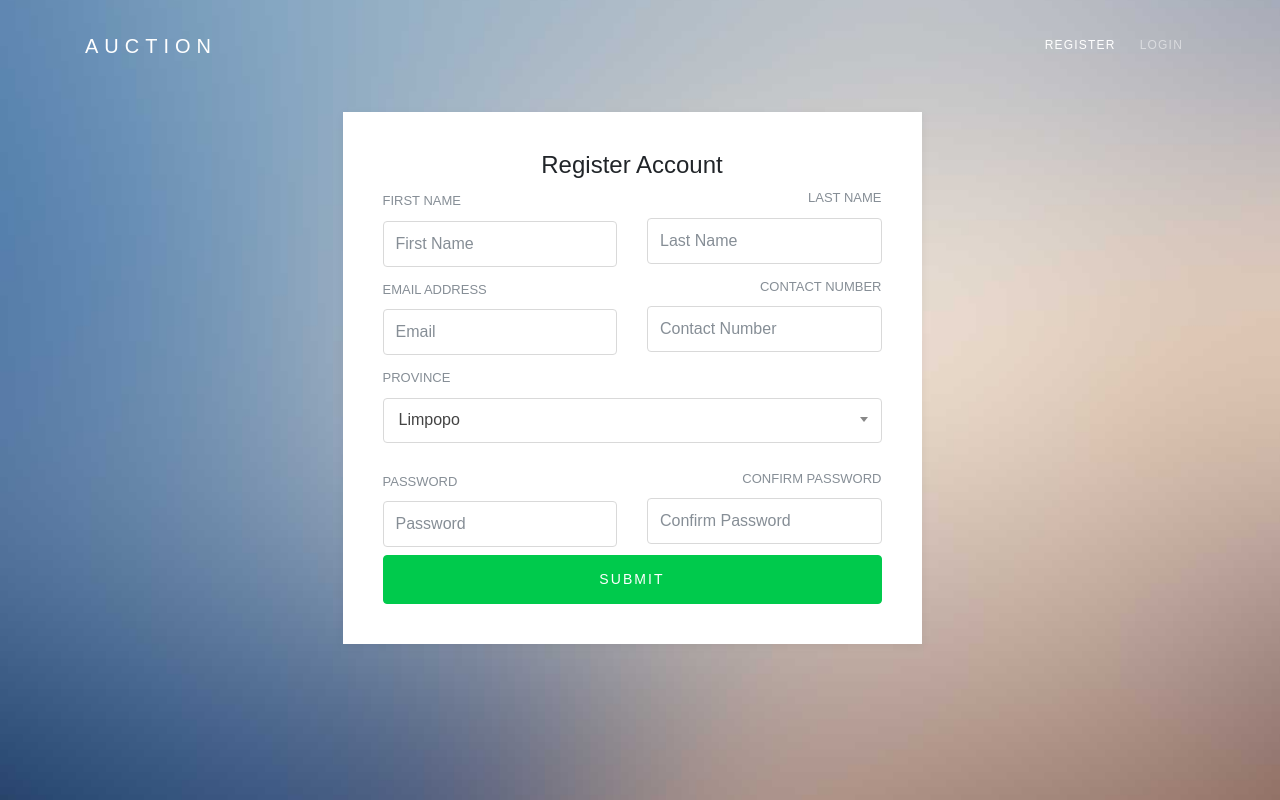
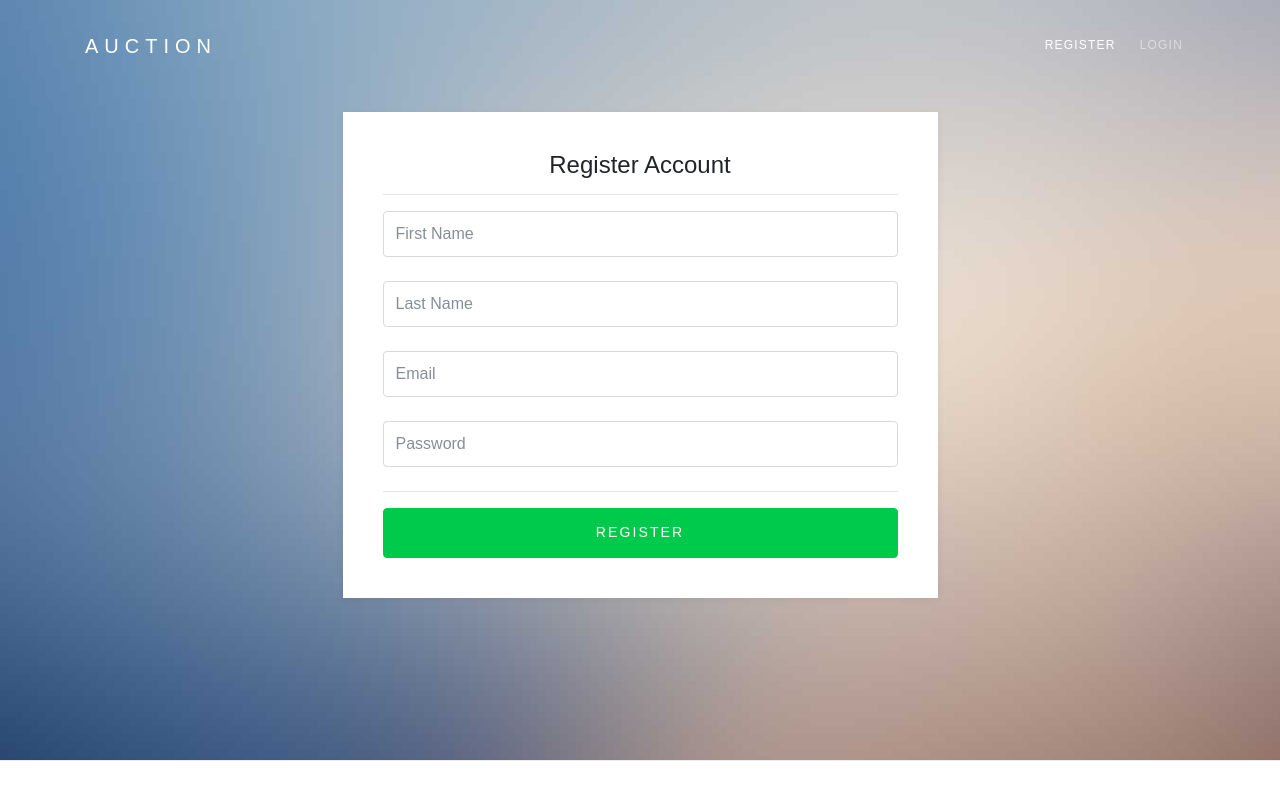
Before and after one commit to tkhoza/Kasi-dealers, an Angular app: page /register in a window 1280 px wide. Shown: the top 800 px of the page. Built offline with nearby package versions, Linux system fonts and the light colour scheme.

Commit message:
Add register

```diff
--- a/src/app/register/register.component.html
+++ b/src/app/register/register.component.html
@@ -2,89 +2,34 @@
     <div class="col-md-3"></div>
     <div class="col-md-6">
       <div class="container">
-            <div class="row align-items-center" style="padding-right: 1em;">
-              <div class="col-md-12">
-                <form action="#" class="probootstrap-form">
+        <form [formGroup]="form" class="probootstrap-form">
           <h4 class="text-center">Register Account</h4>
-                    <div class="row">
-                      <div class="col-md-6">
+          <hr/>
             <div class="form-group">
-                              <label for="id_label_single">First Name</label>
-                              <label for="Name" class="mr-5" style="width: 100%;">
-                                <input type="text" id="name" name="Name" class="form-control" placeholder="First Name" style="width: 100%;" required>
+              <label for="firstName" class="mr-5" style="width: 100%;">
+                <input type="text" id="firstName" name="email" formControlName="firstName" class="form-control" placeholder="First Name" style="width: 100%;">
               </label>
             </div>
-                      </div>
-                      <div class="col-md-6">
             <div class="form-group">
-                              <label for="id_label_single" style="float:right;">Last Name</label>
-                              <label for="Name" class="mr-5" style="width: 100%;">
-                                <input type="text" id="surname" name="surname" class="form-control" placeholder="Last Name" style="width: 100%;" required>
+              <label for="lastName" class="mr-5" style="width: 100%;">
+                <input type="text" id="lastName" name="lastName" formControlName="lastName" class="form-control" placeholder="Last Name" style="width: 100%;">
               </label>
             </div>
-                        </div>
-                    </div>
-                    <div class="row">
-                      <div class="col-md-6">
             <div class="form-group">
-                              <label for="id_label_single">Email Address</label>
-                              <label for="Name" class="mr-5" style="width: 100%;">
-                                <input type="email" id="email" name="email" class="form-control" placeholder="Email" style="width: 100%;" required>
+              <label for="email" class="mr-5" style="width: 100%;">
+                <input type="text" id="email" name="email" formControlName="email" class="form-control" placeholder="Email" style="width: 100%;">
               </label>
             </div>
-                      </div>
-                      <div class="col-md-6">
             <div class="form-group">
-                              <label for="id_label_single" style="float:right;">Contact Number</label>
-                              <label for="Name" class="mr-5" style="width: 100%;">
-                                <input type="tel" id="phone" name="phone" class="form-control" placeholder="Contact Number" style="width: 100%;" required>
+              <label for="password" class="mr-5" style="width: 100%;">
+                <input type="text" id="password" name="password" formControlName="password" class="form-control" placeholder="Password" style="width: 100%;">
               </label>
             </div>
+            <hr/>
+            <div class="form-group">
+              <input type="submit" value="Register" class="btn btn-primary btn-block" (click)="register()">
             </div>
-                    </div>
-                    <div class="form-group">
-                        <label for="id_label_single">Province</label>
-                        <label for="id_label_single" style="width: 100%;">
-                          <select name = "province" class="js-example-basic-single js-states form-control" id="id_label_single" style="width: 100%;" required>
-                            <option value="Limpopo">Limpopo</option>
-                            <option value="Free State">Free State</option>
-                            <option value="Gauteng">Gauteng</option>
-                            <option value="Eastern Cape">Eastern Cape</option>
-                            <option value="Kwazulu">Eastern Cape</option>
-                            <option value="Northen Cape">Northen Cape</option>
-                            <option value="North West">North West</option>
-                            <option value="Mpumalanga">Mpumalanga</option>
-                            <option value="Western Cape">Western Cape</option>
-                          </select>
-                        </label>
-                    </div>
-                    <div class="row">
-                        <div class="col-md-6">
-                            <div class="form-group">
-                                <label for="id_label_single">Password</label>
-                                <label for="Name" class="mr-5" style="width: 100%;">
-                                  <input type="password" id="password" name="password" class="form-control" placeholder="Password" style="width: 100%;" required>
-                                </label>
-                            </div>
-                        </div>
-                        <div class="col-md-6">
-                            <div class="form-group">
-                                <label for="id_label_single" style="float:right;">Confirm Password</label>
-                                <label for="Name" class="mr-5" style="width: 100%;">
-                                  <input type="password" id="password2" name="password2" class="form-control" placeholder="Confirm Password" style="width: 100%;" required>
-                                </label>
-                            </div>
-                          </div>
-                      </div>
-                    <div class="row">
-                        <div class="col-md-12">
-                            <input type="submit" value="Submit" class="btn btn-primary btn-block">
-                        </div>
-                    </div>
-
         </form>
-              </div>
-            </div>
       </div>
     </div>
     <div class="col-md-3"></div>
--- a/src/app/register/register.component.ts
+++ b/src/app/register/register.component.ts
@@ -1,4 +1,8 @@
 import { Component, OnInit } from '@angular/core';
+import { AuthService } from '../services/auth.service';
+import { Router } from '@angular/router';
+import {FormBuilder, FormGroup, Validators} from '@angular/forms';
+import { User } from '../Models/user';
 
 @Component({
   selector: 'app-register',
@@ -7,9 +11,42 @@ import { Component, OnInit } from '@angular/core';
 })
 export class RegisterComponent implements OnInit {
 
-  constructor() { }
+  form: FormGroup;
+  user: User = new User();
+
+   constructor(private fb: FormBuilder,
+              private authService: AuthService,
+              private router: Router) {
+
+        this.form = this.fb.group({
+            firstName: ['', Validators.required],
+            lastName: ['', Validators.required],
+            email: ['', Validators.required],
+            password: ['', Validators.required]
+        });
+  }
 
   ngOnInit() {
   }
 
+  register() {
+    const val = this.form.value;
+
+    if (val.email && val.password && val.firstName && val.lastName)
+    {
+        this.user.firstName = val.firstName.toString();
+        this.user.lastName = val.lastName.toString();
+        this.user.email = val.email.toString();
+        this.user.password = val.password.toString();
+    }
+
+    console.log(this.user);
+
+    // this.authService.login(this.user).subscribe(() => {
+    //       console.log('User is logged in');
+    //       this.router.navigateByUrl('/');
+    // });
+  }
+
+
 }
```
Also changed, not shown: 2 other files (tests, documents, lock files or other folders). Lines whose indentation alone changed are shown as unchanged.
